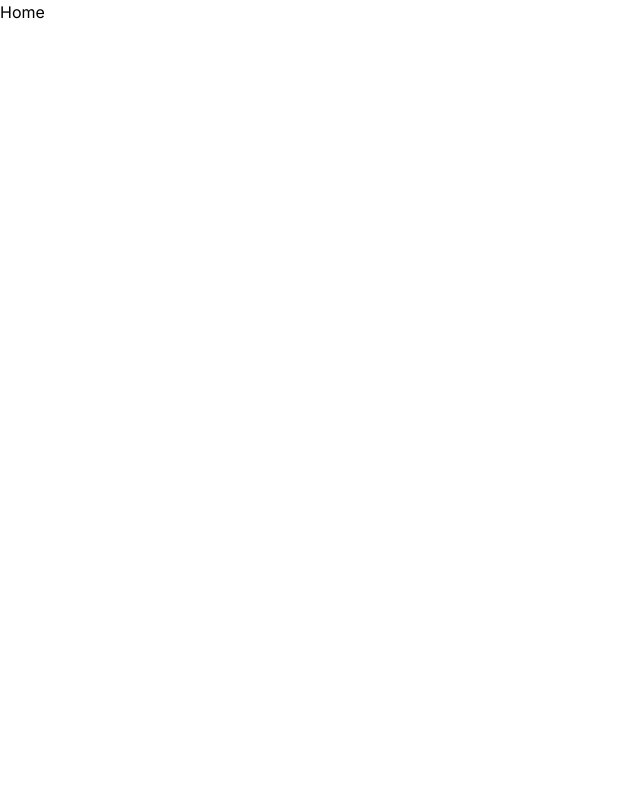
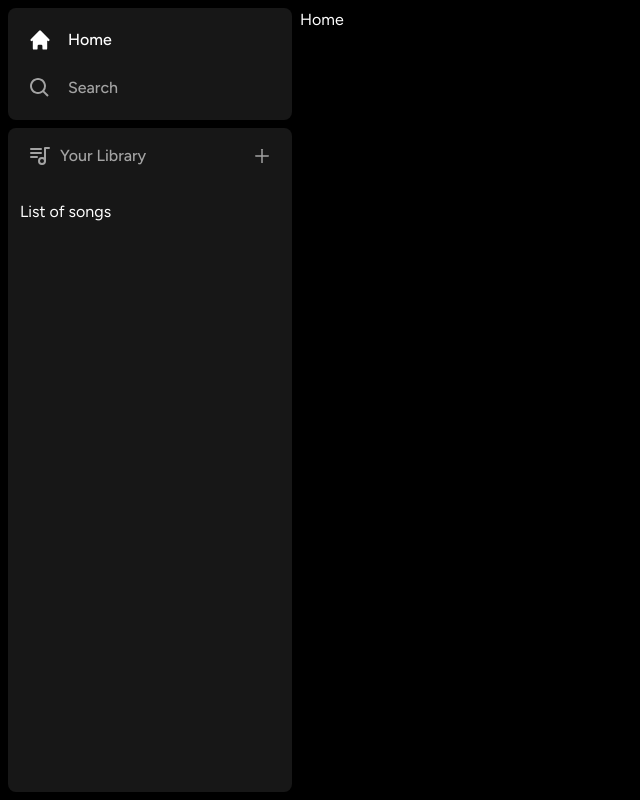
Before and after one commit to davidemioma/Spotify-Clone, a Next.js app: page / in a window 1280 px wide. Shown: the whole page, without its empty margins (0-640 px from the left). Built offline with nearby package versions, Linux system fonts and the light colour scheme.

Commit message:
Built page layouts

```diff
--- a/app/globals.css
+++ b/app/globals.css
@@ -6,4 +6,6 @@ html,
 body,
 :root {
   height: 100%;
+  background-color: black;
+  color-scheme: dark;
 }
--- a/app/layout.tsx
+++ b/app/layout.tsx
@@ -1,10 +1,11 @@
+import Sidebar from "@/components/Sidebar";
 import "./globals.css";
-import { Inter } from "next/font/google";
+import { Figtree } from "next/font/google";
 
-const inter = Inter({ subsets: ["latin"] });
+const font = Figtree({ subsets: ["latin"] });
 
 export const metadata = {
-  title: "Spotify-Clone",
+  title: "Spotify Clone",
   description: "Spotify Clone",
 };
 
@@ -15,7 +16,9 @@ export default function RootLayout({
 }) {
   return (
     <html lang="en">
-      <body className={inter.className}>{children}</body>
+      <body className={font.className}>
+        <Sidebar>{children}</Sidebar>
+      </body>
     </html>
   );
 }
--- /dev/null
+++ b/components/Box.tsx
@@ -0,0 +1,18 @@
+"use client";
+
+import React from "react";
+
+interface Props {
+  children: React.ReactNode;
+  className?: string;
+}
+
+const Box = ({ children, className }: Props) => {
+  return (
+    <div className={`bg-neutral-900 w-full h-fit rounded-lg ${className}`}>
+      {children}
+    </div>
+  );
+};
+
+export default Box;
--- /dev/null
+++ b/components/Library.tsx
@@ -0,0 +1,32 @@
+"use client";
+
+import React from "react";
+import { TbPlaylist } from "react-icons/tb";
+import { AiOutlinePlus } from "react-icons/ai";
+
+const Library = () => {
+  const onClickHandler = () => {};
+
+  return (
+    <div className="flex flex-col">
+      <div className="flex items-center justify-between px-5 py-4">
+        <div className="flex items-center gap-2 text-neutral-400">
+          <TbPlaylist size={24} />
+
+          <span className="font-medium">Your Library</span>
+        </div>
+
+        <button
+          className="text-neutral-400 hover:text-white transition"
+          onClick={onClickHandler}
+        >
+          <AiOutlinePlus size={20} />
+        </button>
+      </div>
+
+      <div className="flex flex-col gap-2 mt-4 px-3">List of songs</div>
+    </div>
+  );
+};
+
+export default Library;
--- /dev/null
+++ b/components/Sidebar.tsx
@@ -0,0 +1,65 @@
+"use client";
+
+import React, { useMemo } from "react";
+import Link from "next/link";
+import Box from "./Box";
+import { HiHome } from "react-icons/hi";
+import { BiSearch } from "react-icons/bi";
+import { usePathname } from "next/navigation";
+import Library from "./Library";
+
+interface Props {
+  children: React.ReactNode;
+}
+
+const Sidebar = ({ children }: Props) => {
+  const pathname = usePathname();
+
+  const routes = useMemo(
+    () => [
+      {
+        label: "Home",
+        icon: HiHome,
+        active: pathname === "/",
+        href: "/",
+      },
+      {
+        label: "Search",
+        icon: BiSearch,
+        active: pathname === "/search",
+        href: "/search",
+      },
+    ],
+    [pathname]
+  );
+
+  return (
+    <div className="h-screen w-screen flex">
+      <div className="hidden bg-black h-full w-[300px] md:flex flex-col gap-y-2 p-2">
+        <Box className="flex flex-col gap-4 px-5 py-4">
+          {routes.map((route) => (
+            <Link href={route.href} key={route.label}>
+              <div
+                className={`flex items-center gap-4 py-1 font-medium ${
+                  route.active ? "text-white" : "text-neutral-400"
+                } hover:text-white transition`}
+              >
+                <route.icon size={24} />
+
+                <span>{route.label}</span>
+              </div>
+            </Link>
+          ))}
+        </Box>
+
+        <Box className="flex-1 overflow-y-auto scrollbar-hide">
+          <Library />
+        </Box>
+      </div>
+
+      <main className="h-full flex-1 py-2 overflow-y-auto">{children}</main>
+    </div>
+  );
+};
+
+export default Sidebar;
--- a/package.json
+++ b/package.json
@@ -19,6 +19,8 @@
     "postcss": "8.4.24",
     "react": "18.2.0",
     "react-dom": "18.2.0",
+    "react-icons": "^4.9.0",
+    "tailwind-scrollbar-hide": "^1.1.7",
     "tailwindcss": "3.3.2",
     "typescript": "5.1.3"
   }
--- a/tailwind.config.js
+++ b/tailwind.config.js
@@ -8,5 +8,5 @@ module.exports = {
   theme: {
     extend: {},
   },
-  plugins: [],
+  plugins: [require("tailwind-scrollbar-hide")],
 };
```
Also changed, not shown: app/(site)/page.tsx (renamed from app/page.tsx), 1 other file (tests, documents, lock files or other folders).
